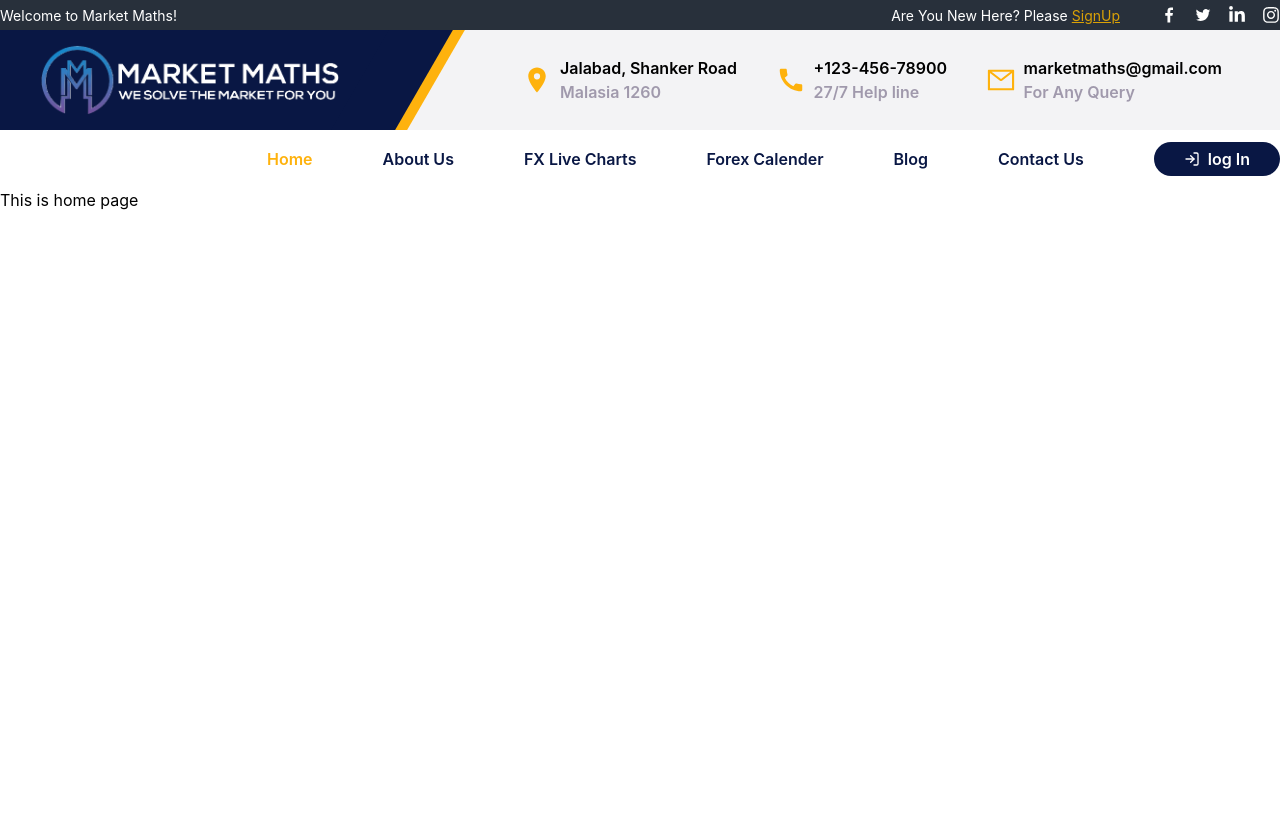
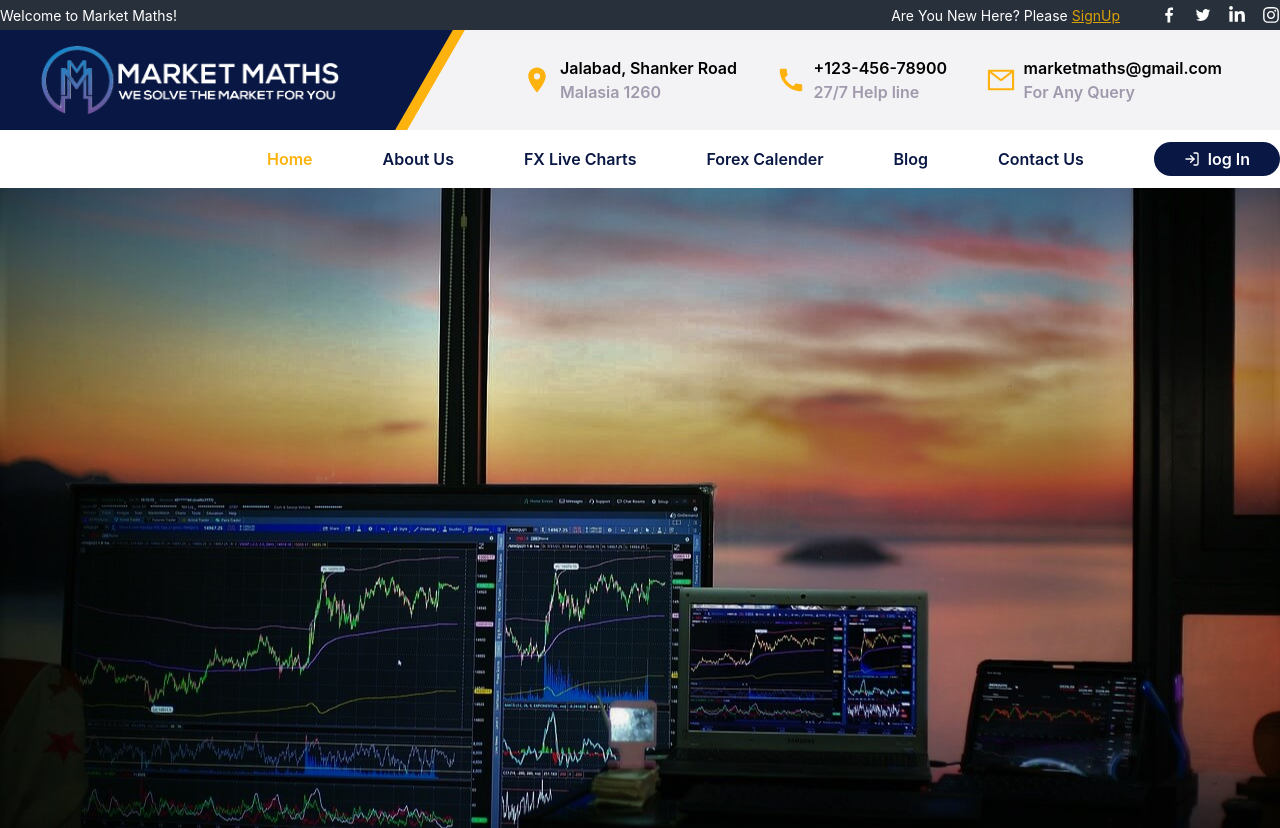
Before and after one commit to hasan-mohammad-bd/market-maths, a React (Create React App) app: page / in a window 1280 px wide. Before the commit the page ends 800 px from the top, so only its background shows below. Built offline with nearby package versions, Linux system fonts and the light colour scheme.

Commit message:
adding cover pic

```diff
--- a/src/App.js
+++ b/src/App.js
@@ -1,7 +1,8 @@
 import React from "react";
 import { Routes, Route, Link } from "react-router-dom";
 import FullHeader from "./components/header/FullHeader";
-import Home from "./components/home/Home";
+import Home from "./page/home/Home";
+
 
 const App = () => {
   return (
--- /dev/null
+++ b/src/components/showCase/ShowCase.js
@@ -0,0 +1,16 @@
+import React from 'react';
+import '../../style/ShowCaae.css'
+
+const ShowCase = () => {
+    return (
+        <>
+            <div className="black-transparent bg-black">
+                <div className="cover-pic">
+
+                </div>
+            </div>
+        </>
+    );
+};
+
+export default ShowCase;
--- a/src/components/home/Home.js
+++ b/src/page/home/Home.js
@@ -1,9 +1,10 @@
 import React from 'react';
+import ShowCase from '../../components/showCase/ShowCase';
 
 const Home = () => {
     return (
         <>
-            <h1>This is home page</h1>
+            <ShowCase/>
         </>
     );
 };
--- /dev/null
+++ b/src/style/ShowCaae.css
@@ -0,0 +1,15 @@
+
+
+.black-transparent{
+    background-color: rgba(0, 0, 0, 0.219);
+    height: 80vh;
+    width: 100%;
+}
+
+.cover-pic{
+    background-image: url(../image/show-case1.jpg);
+    height: 80vh;
+    width: 100%;
+    background-position: center;
+    background-size: cover;
+}
```
Also changed, not shown: src/image/show-case1.jpg (added).
